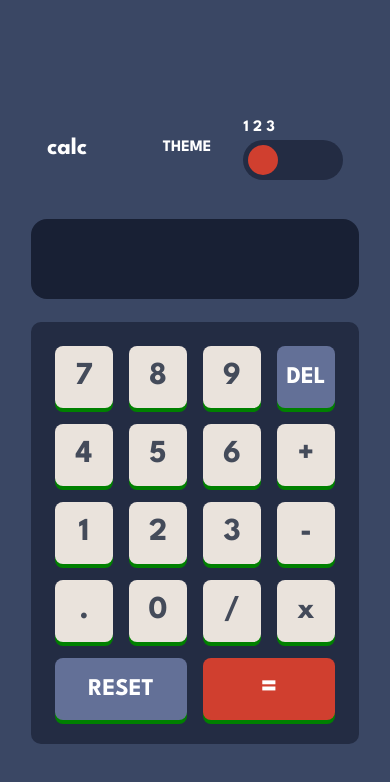
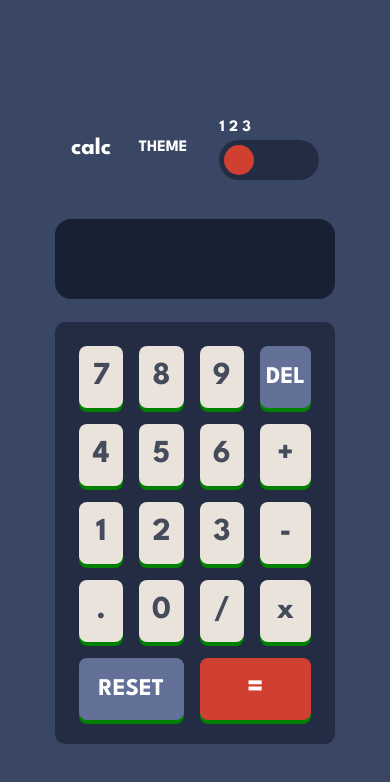
Before and after one commit to jmjules/calculator-app, a plain HTML site: page index.html in a window 390 px wide. Drawn offline with Linux system fonts and the light colour scheme.

Commit message:
Mobile width

```diff
--- a/style.css
+++ b/style.css
@@ -74,7 +74,7 @@
 }
 
 .calculator{
-  width: 22.5rem;
+  width: 80% ; /*22.5rem;*/
   overflow: hidden;
   height: 80%;
   padding: 1rem;
```
